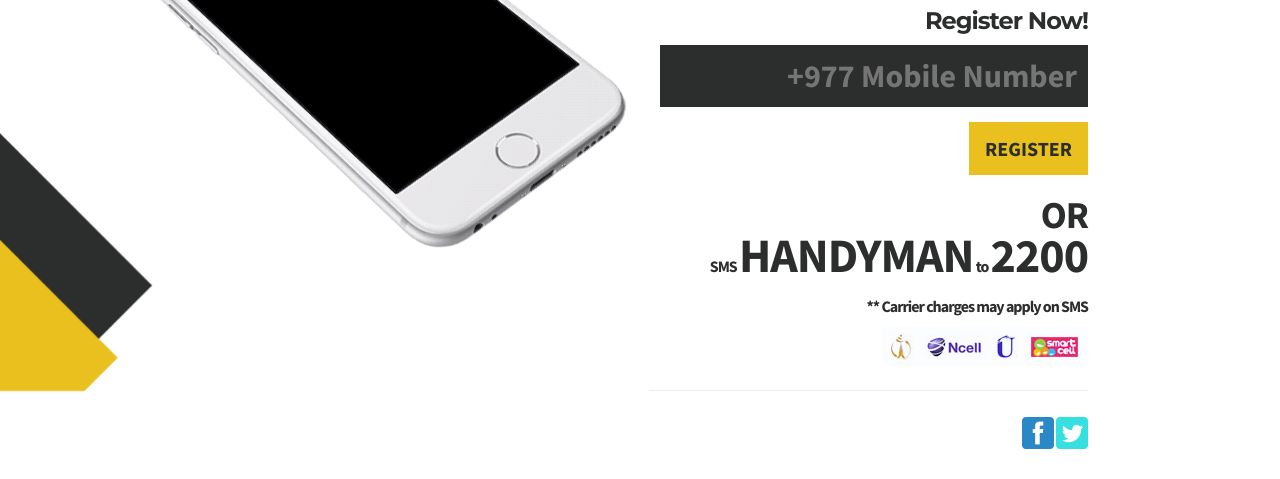
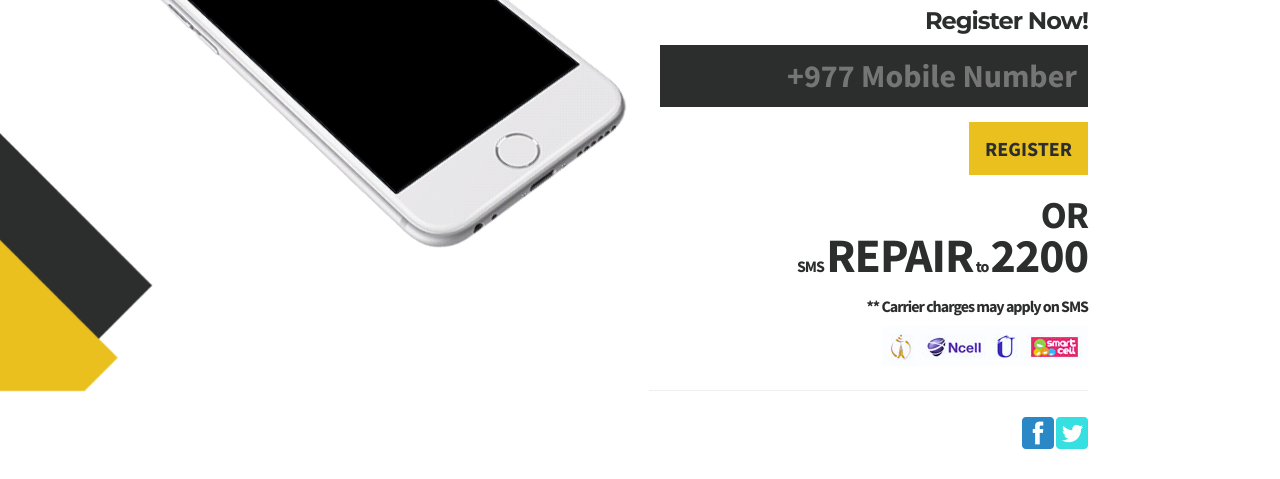
Before and after one commit to AJRedDevil/thm, a Django app: page / in a window 1280 px wide. Shown: the part 405-884 px from the top of the page. Run offline with Django 3.2, Linux system fonts and the light colour scheme; parts of the project's set-up code (start-up, migrations or seed data) failed here and were passed over; some libraries are stand-ins or nearby versions.

Commit message:
Changed keyword name to REPAIR from HANDYMAN

```diff
--- a/thm/templates/index.html
+++ b/thm/templates/index.html
@@ -54,7 +54,7 @@
 			{% endif %}
 			<span class="or">OR</span>
 			<span class="sms">SMS</span>
-			<span class="handyman">HANDYMAN</span>
+			<span class="handyman">REPAIR</span>
 			<span class="sms">to</span>
 			<span class="handyman">2200</span>
 			<div class='sms'>** Carrier charges may apply on SMS</div>
```
